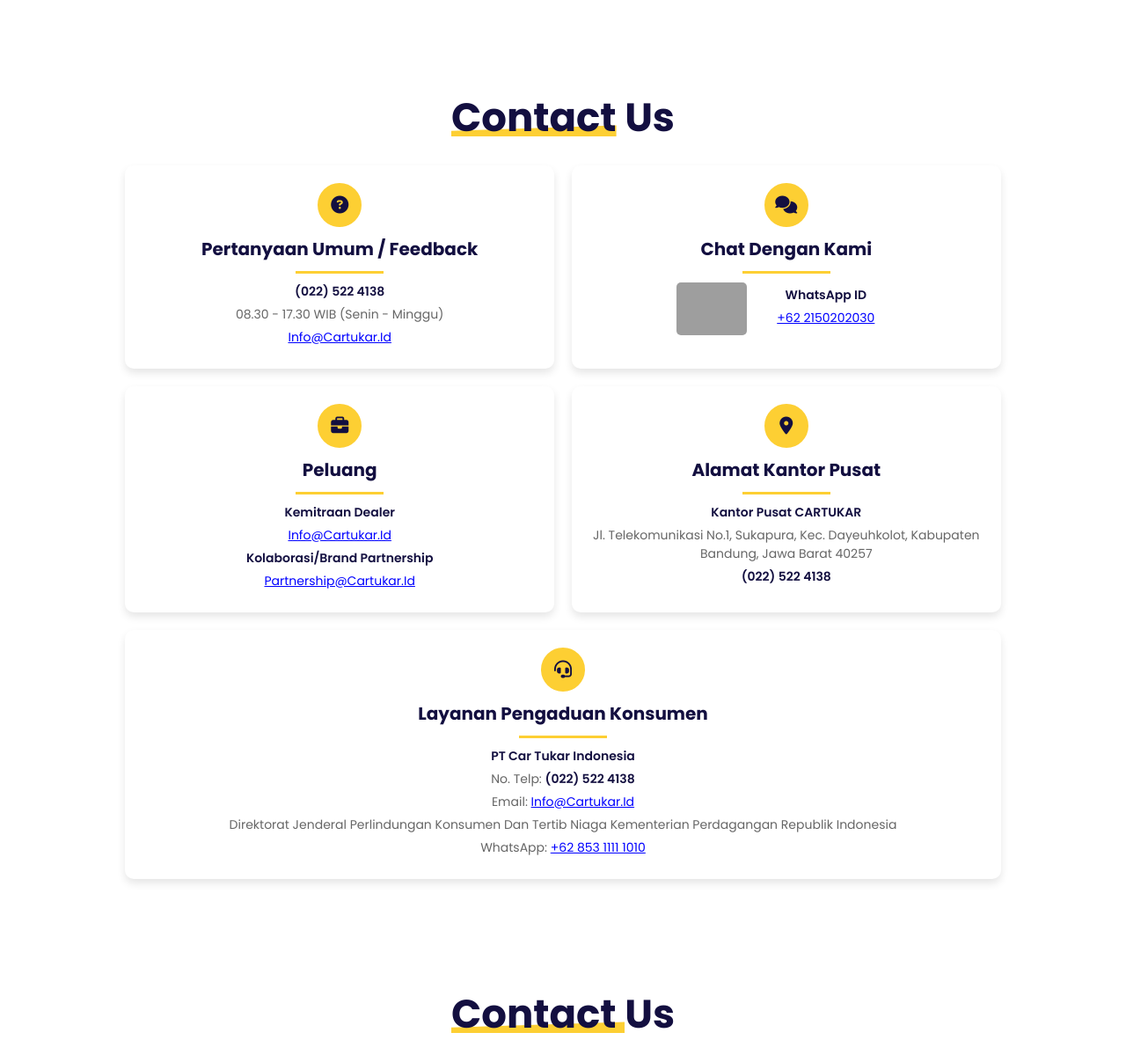
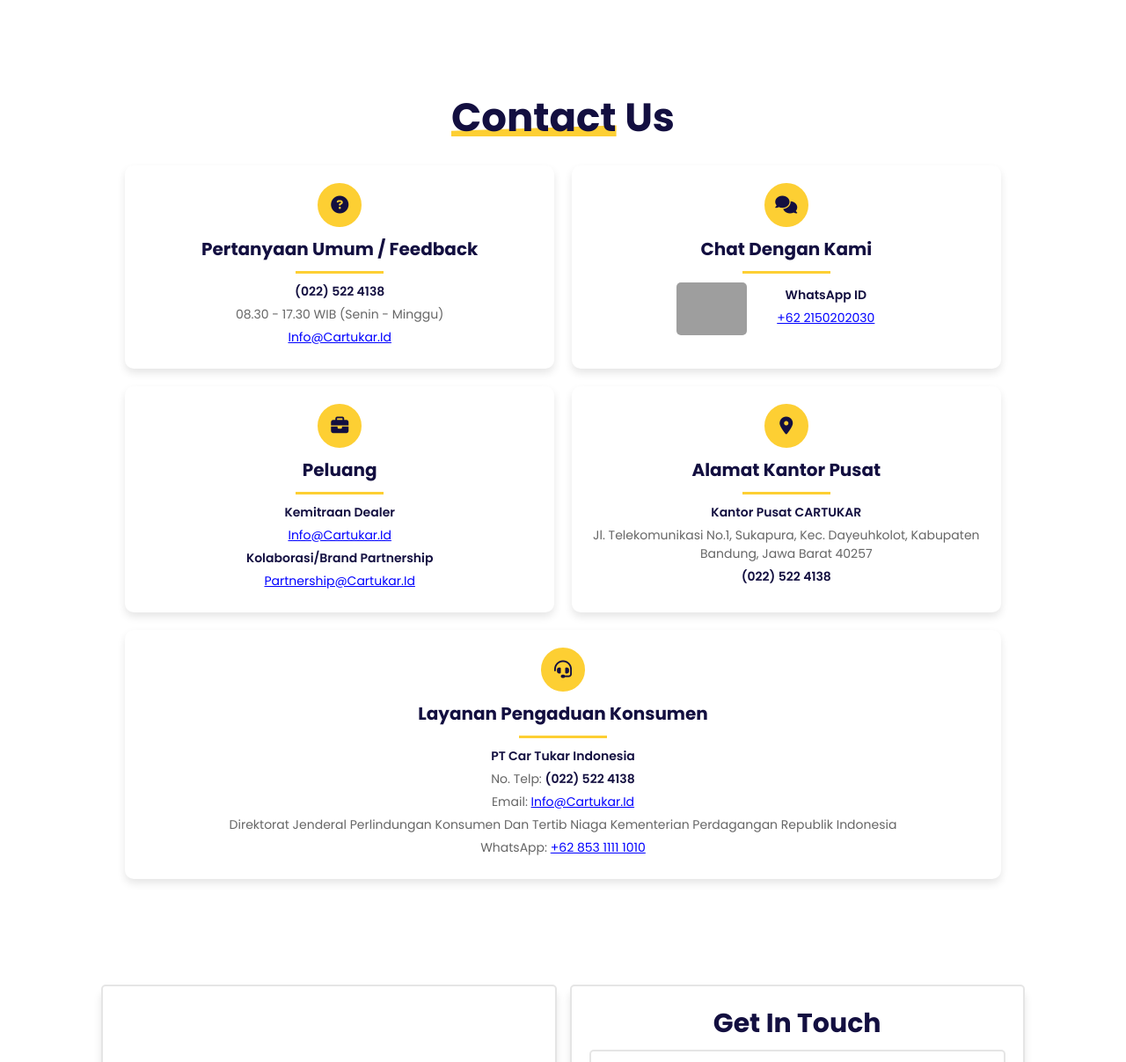
Before and after one commit to ZhilanMuhammad7/cartukar, a PHP site: page /CARTUKAR/contactus.php in a window 1280 px wide. Shown: the top 1207 px of the page at 88% size. Run offline with PHP 8.4, Linux system fonts and the light colour scheme; a map, chart or similar area stays blank; grey boxes are pictures that could not be loaded.

Commit message:
refactor: remove redundant heading from contact section

```diff
--- a/pages/contactus.php
+++ b/pages/contactus.php
@@ -126,7 +126,6 @@
 </section>
 
 <section class="contact" id="contact">
-  <h1 class="heading"><span>Contact </span>us</h1>
   <div class="row">
     <iframe class="map"
       src="https://www.google.com/maps/embed?pb=!1m18!1m12!1m3!1d3960.304324586581!2d107.63261750000001!3d-6.9733772000000025!2m3!1f0!2f0!3f0!3m2!1i1024!2i768!4f13.1!3m3!1m2!1s0x2e68e9afad6fa06f%3A0xd4fc2f579a78668a!2sFakultas%20Ilmu%20Terapan%20Universitas%20Telkom!5e0!3m2!1sid!2sid!4v1734290847299!5m2!1sid!2sid"
```
